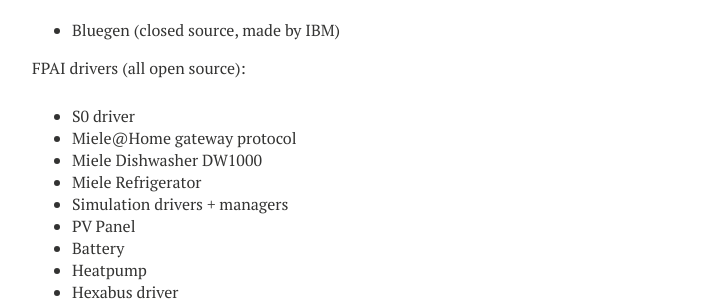
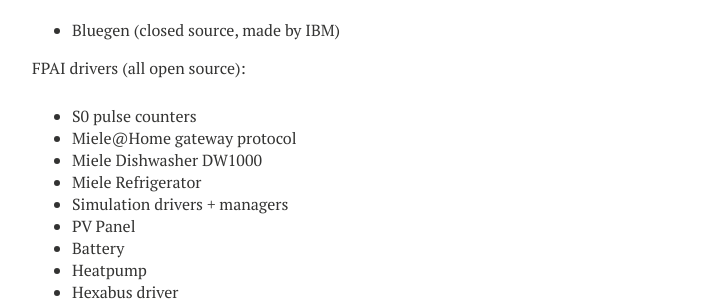
Before and after one commit to flexiblepower/flexiblepower.github.io, a Jekyll site: the page built from in-practice.md, in a window 1280 px wide and 900 px high, scrolled down 6580 px. Shown: the part 357-658 px from the top of the window, without its empty margins (288-991 px from the left). Built offline with Jekyll 4.4.1, drawn with Linux system fonts in a browser that asks for light colours; nearby versions of some CDN libraries.

Commit message:
Update in-practice.md

```diff
--- a/in-practice.md
+++ b/in-practice.md
@@ -113,7 +113,7 @@
 
 FPAI drivers (all open source):
 
-* S0 driver
+* S0 pulse counters
 * Miele@Home gateway protocol
  *        Miele Dishwasher DW1000
  *        Miele Refrigerator
```
